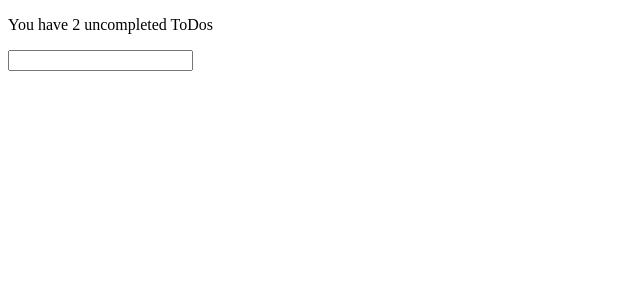
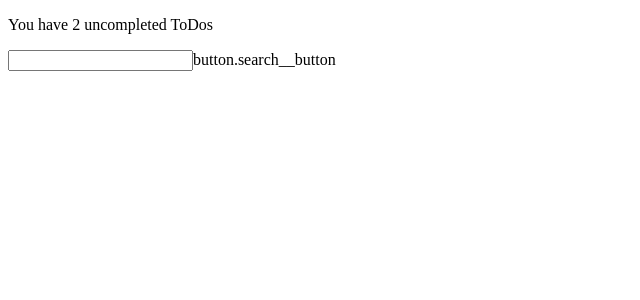
Before and after one commit to Yotis56/Todo-app, a React (Create React App) app: page /#/ in a window 1280 px wide. Shown: the top 300 px of the page, without its empty margins (0-640 px from the left). Built offline with nearby package versions, Linux system fonts and the light colour scheme.

Commit message:
Small changes added

```diff
--- a/src/components/Input/Index.js
+++ b/src/components/Input/Index.js
@@ -1,11 +1,12 @@
 import React from 'react'
 
-const Input = ({ inputValue, onChangeInput }) => {
+const Input = ({ inputValue, onChangeInput, onSubmitInput }) => {
   return (
-    <div className="input-container">
+    <form className="input-container" onSubmit={onSubmitInput}>
       <input type="text" value={inputValue} onChange={onChangeInput} />
+      button.search__button
       {/* Tengo que poner acá un icono en el buscador */}
-    </div>
+    </form>
   )
 }
 
--- a/src/components/Search/Index.js
+++ b/src/components/Search/Index.js
@@ -7,9 +7,14 @@ const Search = () => {
     setSearch(event.target.value)
   }
 
+  const onSubmit = event => {
+    event.preventDefault();
+
+  }
+
   return (
     <div className="searchTodo">
-      <Input inputValue={search} onChangeInput={onChange} />
+      <Input inputValue={search} onChangeInput={onChange} onSubmitInput={onSubmit}/>
     </div>
   )
 
```
